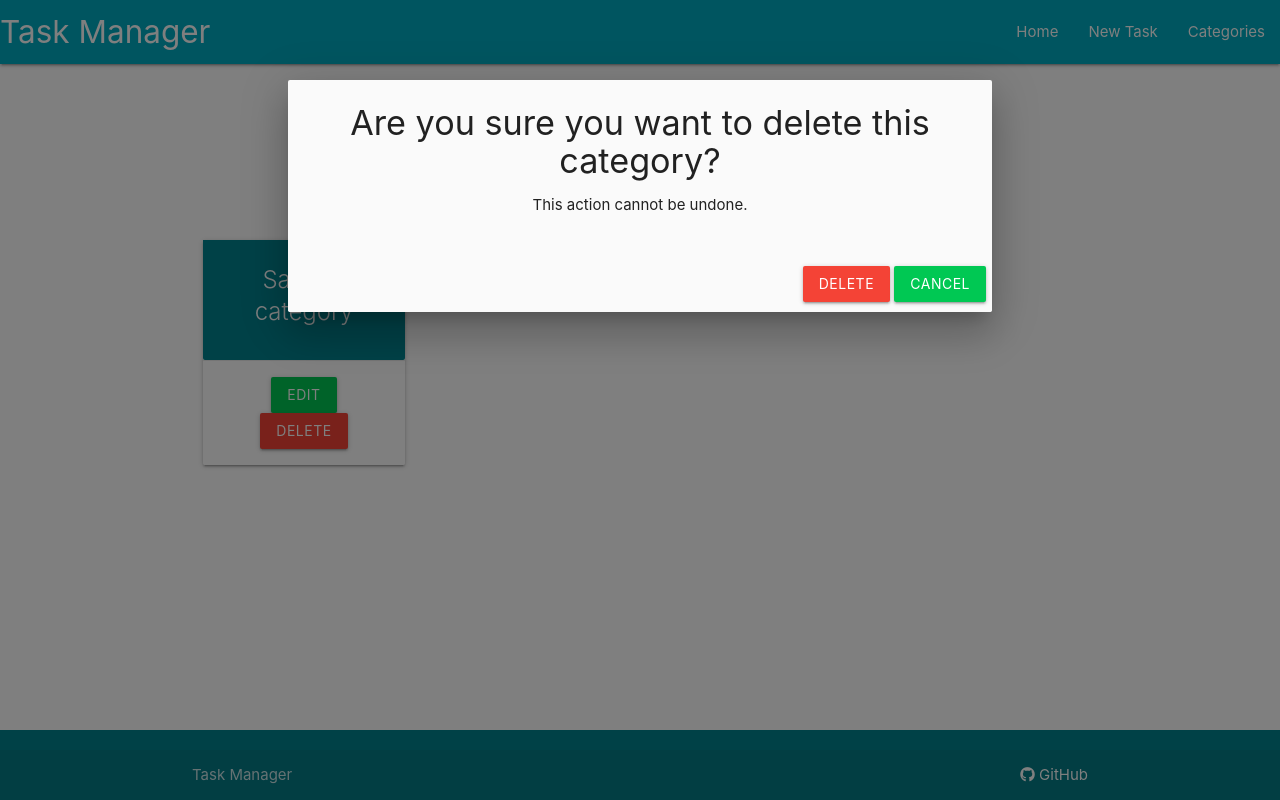
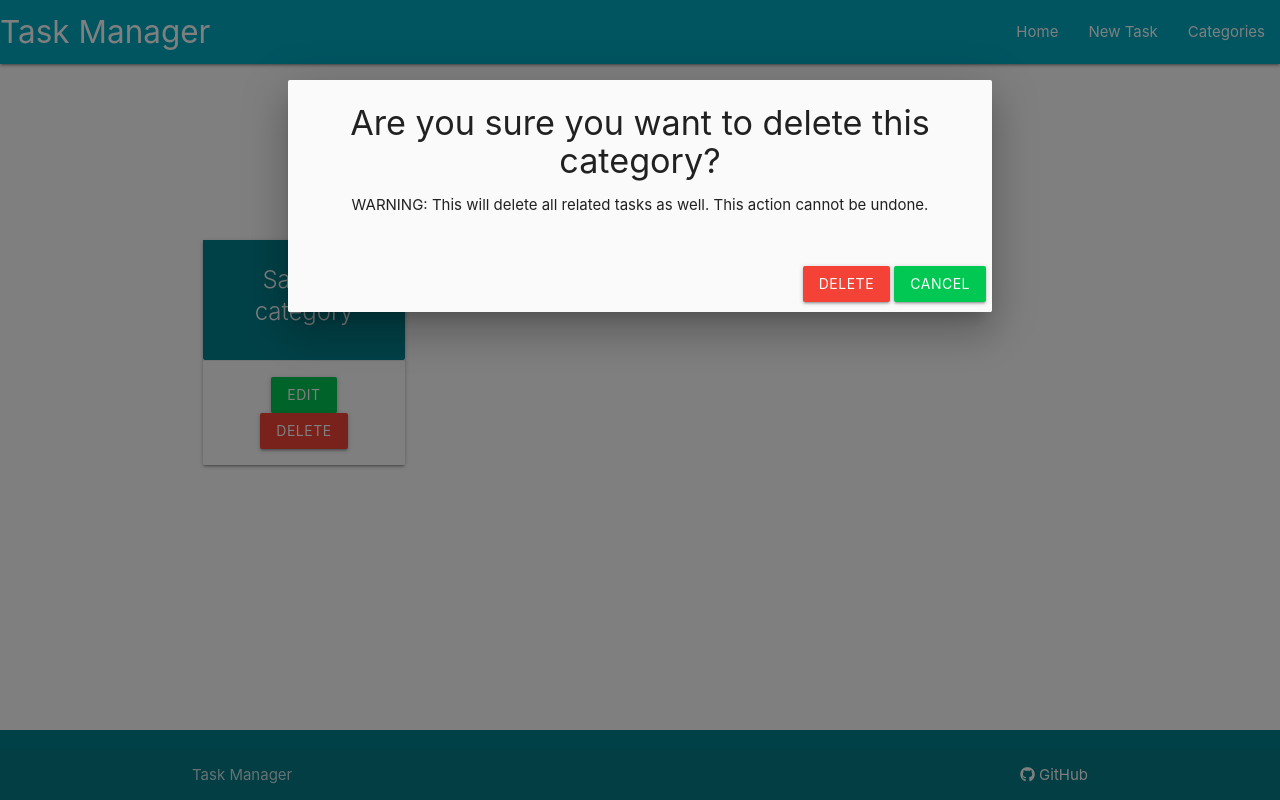
Before and after one commit to vkleer/task-manager-flask-sqlalchemy, a Flask app: page /categories in a window 1280 px wide, after a click on "DELETE". Run offline with Flask 2, Linux system fonts and the light colour scheme; tables that the repository leaves empty hold one stand-in row (values such as "Sample post").

Commit message:
Add requirements.txt and Procfile for Heroku

```diff
--- a/taskmanager/templates/categories.html
+++ b/taskmanager/templates/categories.html
@@ -26,7 +26,7 @@
                         <div id="modal-{{ category.id }}" class="modal">
                             <div class="modal-content">
                                 <h4>Are you sure you want to delete this category?</h4>
-                                <p>This action cannot be undone.</p>
+                                <p>WARNING: This will delete all related tasks as well. This action cannot be undone.</p>
                             </div>
                             <div class="modal-footer">
                                 <a href="{{ url_for('delete_category', category_id=category.id) }}" class="btn red">Delete</a>
```
Also changed, not shown: requirements.txt (added, +11 -0 lines), 1 other file.
